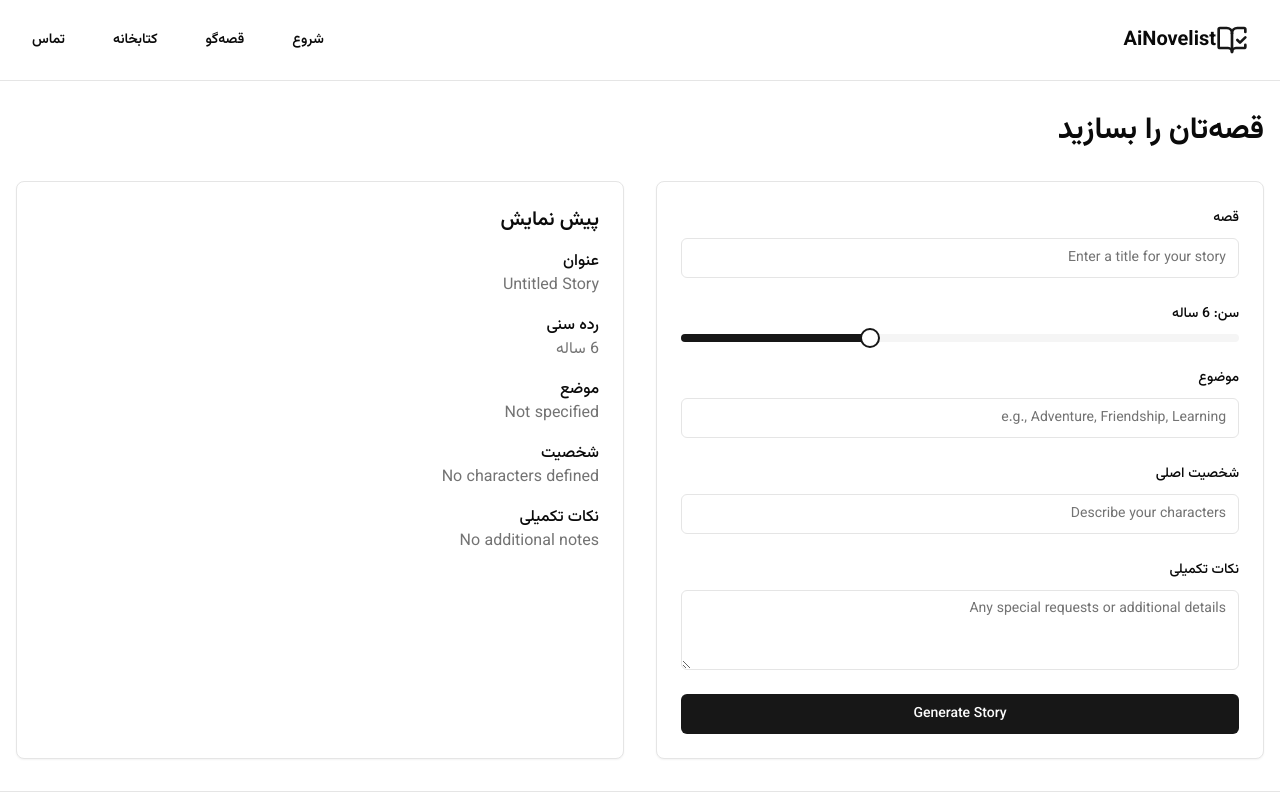
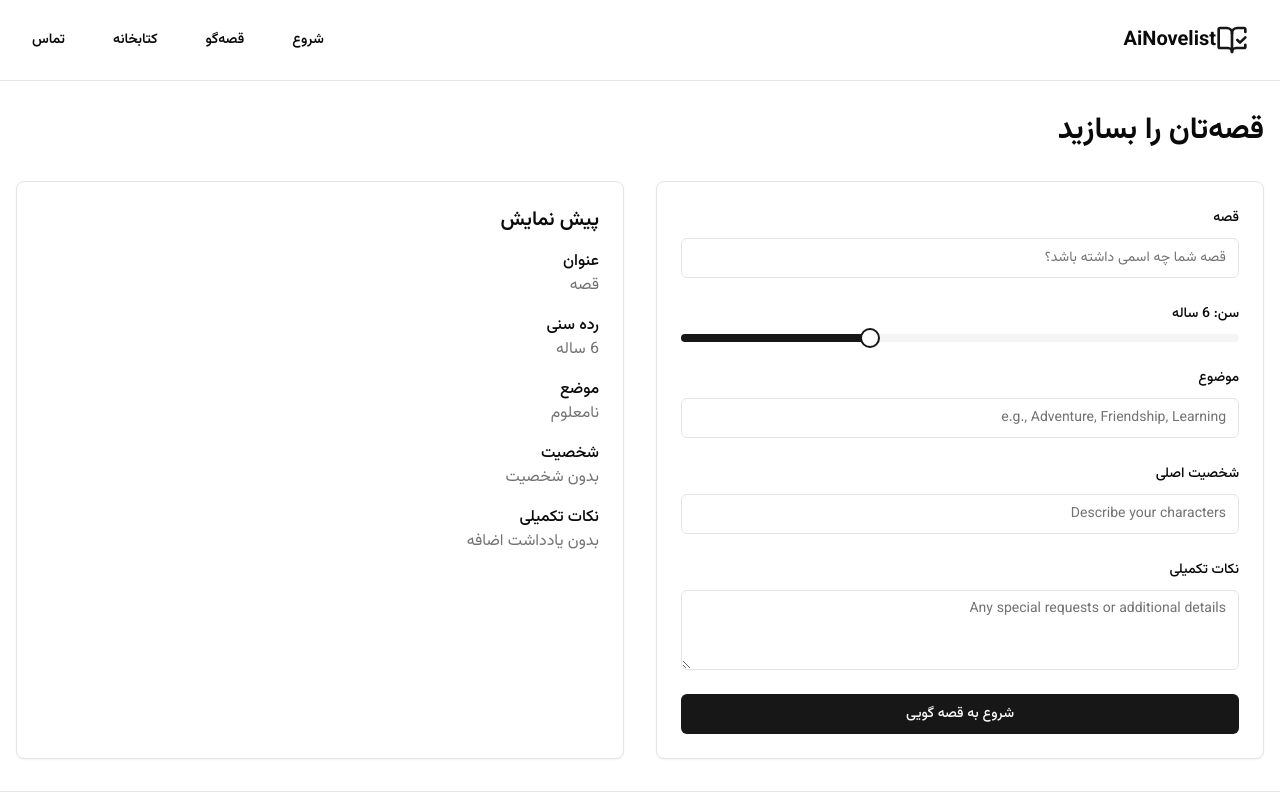
Before and after one commit to AINovelist/AINovelist.github.io, a Next.js app: page /create in a window 1280 px wide. Shown: the top 800 px of the page. Built offline with nearby package versions, Linux system fonts and the light colour scheme.

Commit message:
update create story page

```diff
--- a/components/create/story-creator.tsx
+++ b/components/create/story-creator.tsx
@@ -40,7 +40,7 @@ export function StoryCreator() {
                 id="title"
                 value={form.title}
                 onChange={(e) => setForm({ ...form, title: e.target.value })}
-                placeholder="Enter a title for your story"
+                placeholder="قصه شما چه اسمی داشته باشد؟"
               />
             </div>
 
@@ -87,7 +87,7 @@ export function StoryCreator() {
             </div>
 
             <Button type="submit" className="w-full" disabled={isGenerating}>
-              {isGenerating ? 'Creating Story...' : 'Generate Story'}
+              {isGenerating ? 'در حال ساختن قصه' : 'شروع به قصه گویی'}
             </Button>
           </form>
         </Card>
--- a/components/create/story-preview.tsx
+++ b/components/create/story-preview.tsx
@@ -12,7 +12,7 @@ export function StoryPreview({ form }: StoryPreviewProps) {
       <div className="space-y-4">
         <div>
           <h3 className="font-medium">عنوان</h3>
-          <p className="text-muted-foreground">{form.title || 'Untitled Story'}</p>
+          <p className="text-muted-foreground">{form.title || 'قصه'}</p>
         </div>
         <div>
           <h3 className="font-medium">رده سنی</h3>
@@ -20,15 +20,15 @@ export function StoryPreview({ form }: StoryPreviewProps) {
         </div>
         <div>
           <h3 className="font-medium">موضع</h3>
-          <p className="text-muted-foreground">{form.theme || 'Not specified'}</p>
+          <p className="text-muted-foreground">{form.theme || 'نامعلوم'}</p>
         </div>
         <div>
           <h3 className="font-medium">شخصیت</h3>
-          <p className="text-muted-foreground">{form.characters || 'No characters defined'}</p>
+          <p className="text-muted-foreground">{form.characters || 'بدون شخصیت'}</p>
         </div>
         <div>
           <h3 className="font-medium">نکات تکمیلی</h3>
-          <p className="text-muted-foreground">{form.additionalNotes || 'No additional notes'}</p>
+          <p className="text-muted-foreground">{form.additionalNotes || 'بدون یادداشت اضافه'}</p>
         </div>
       </div>
     </Card>
```
